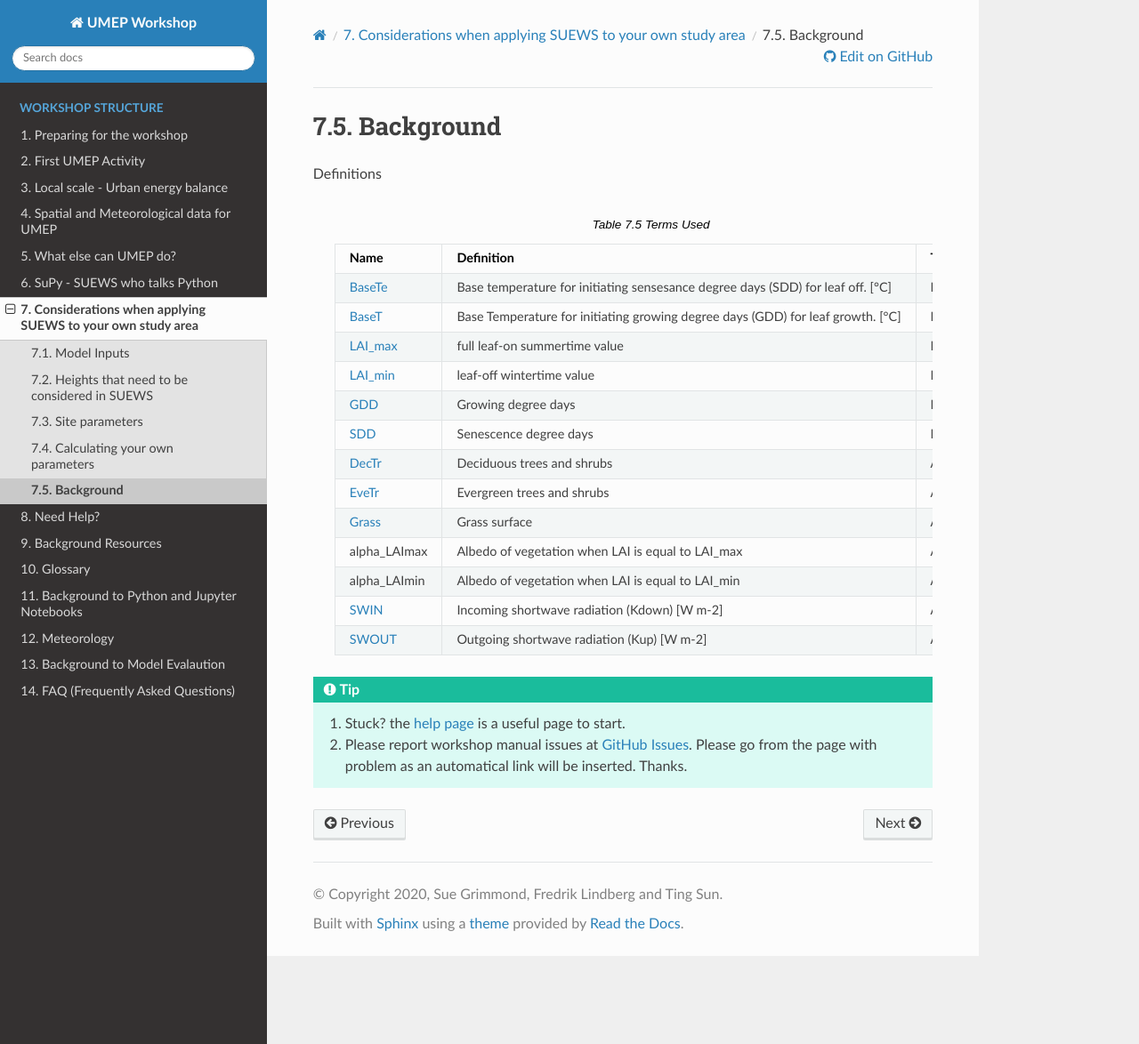
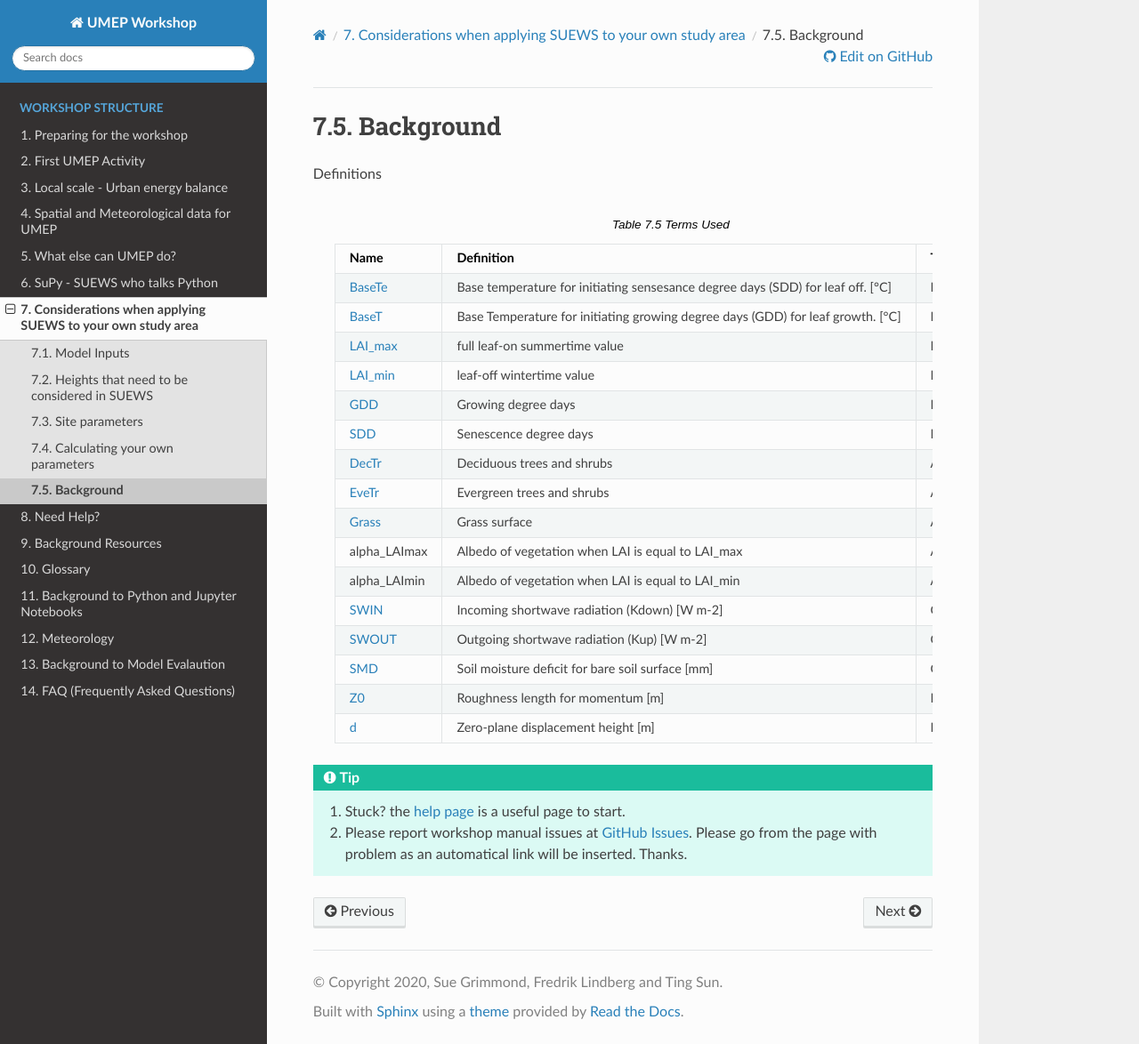
Before and after one commit to Urban-Meteorology-Reading/UMEP-Workshop, a Sphinx documentation site: the page built from source/Parameters/CalcBG.rst, in a window 1280 px wide and 1174 px high. Shown: the whole window at 89% size. Built offline with Sphinx 7.4.7 and the Read the Docs theme 2.0.0, drawn with Linux system fonts in a browser that asks for light colours.

Commit message:
Update CalcBG.rst

```diff
--- a/source/Parameters/CalcBG.rst
+++ b/source/Parameters/CalcBG.rst
@@ -54,7 +54,16 @@
      - Albedo
    * - `SWIN <https://suews-docs.readthedocs.io/en/latest/input_files/SUEWS_SiteInfo/Input_Options.html?highlight=Kdown#cmdoption-arg-kdown>`__
      - Incoming shortwave radiation (Kdown) [W m-2]
-     - All
+     - Conductances
    * - `SWOUT <https://supy.readthedocs.io/en/latest/data-structure/df_output.html?highlight=Kup#cmdoption-arg-kup>`__
      - Outgoing shortwave radiation (Kup) [W m-2]
-     - All
+     - Conductances
+   * - `SMD <https://supy.readthedocs.io/en/latest/data-structure/df_output.html?highlight=SMD#cmdoption-arg-smd>`__
+     - Soil moisture deficit for bare soil surface [mm]
+     - Conductances
+   * - `Z0 <https://supy.readthedocs.io/en/latest/data-structure/df_state.html?highlight=z0#cmdoption-arg-z0m-in>`__
+     - Roughness length for momentum [m]
+     - Roughness
+   * - `d <https://supy.readthedocs.io/en/latest/data-structure/df_output.html?highlight=displacement%20height#cmdoption-arg-zdm>`__
+     - Zero-plane displacement height [m]
+     - Roughness
```
